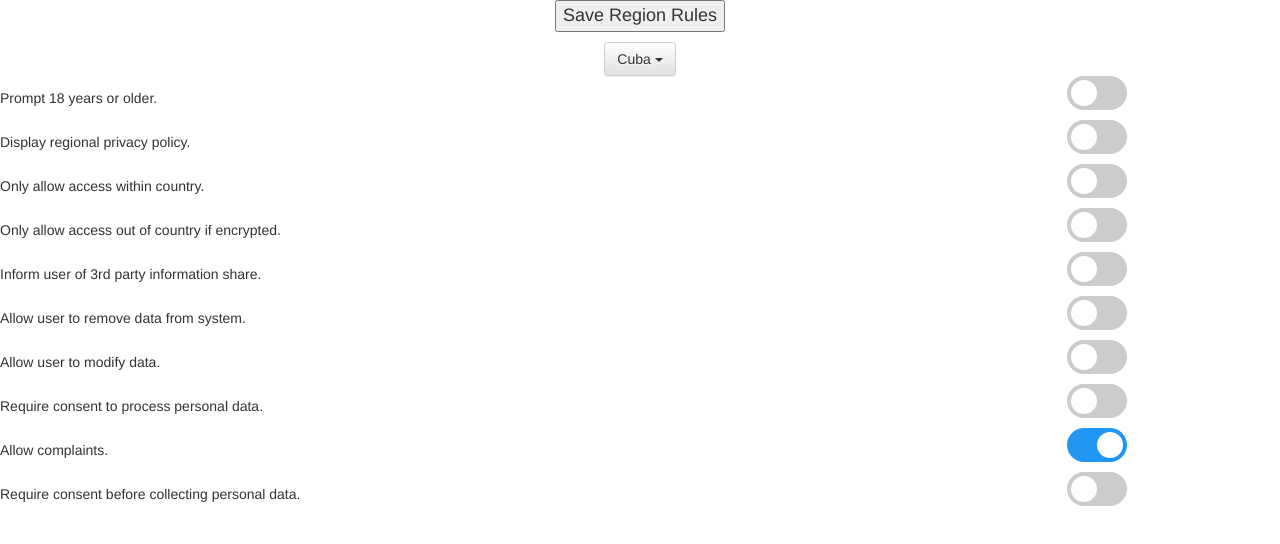
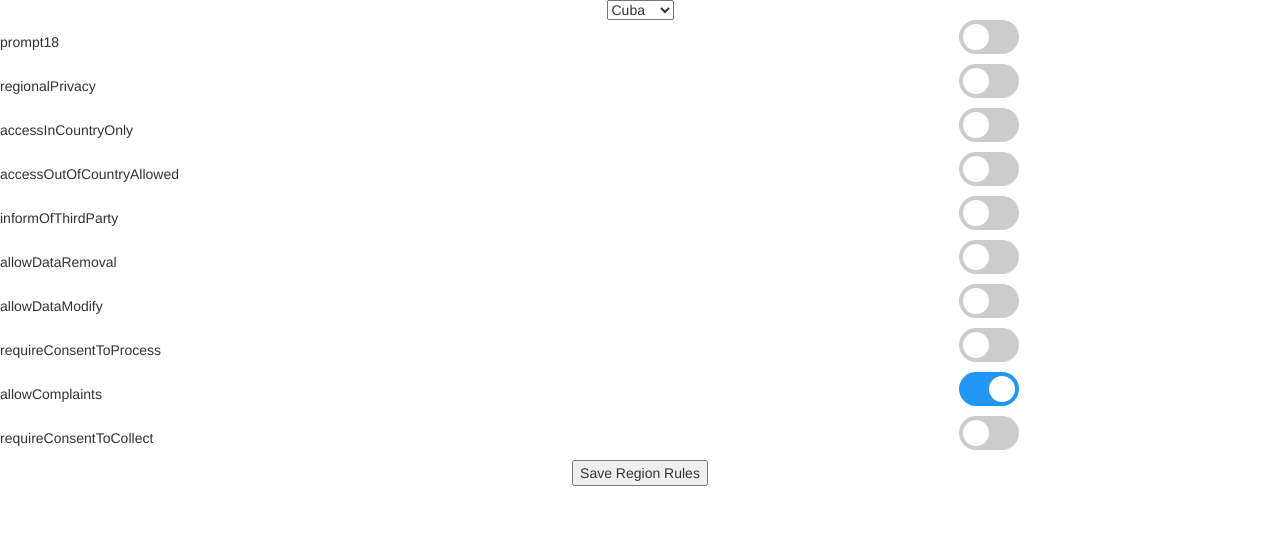
Before and after one commit to suni-masuno/t-wrecks, a React (Create React App) app: page / in a window 1280 px wide. Shown: the top 544 px of the page. Built offline with nearby package versions, Linux system fonts and the light colour scheme.

Commit message:
setup state and post to trike

```diff
--- a/src/App.js
+++ b/src/App.js
@@ -7,15 +7,9 @@ import EditRules from './containers/EditRules'
 import { Button } from 'react-bootstrap';
 
 class App extends Component {
-    handleClick = () => {
-        console.log("HELLO")
-    };
   render() {
     return (
       <div className="App">
-        <p className="App-intro">
-            <button onClick={this.handleClick}>Save Region Rules</button>
-        </p>
         <EditRules/>
       </div>
     );
--- a/src/components/RegionSelector.js
+++ b/src/components/RegionSelector.js
@@ -7,19 +7,30 @@ import { Button, ButtonGroup, DropdownButton, MenuItem } from 'react-bootstrap'
 import regions from '../data/regions'
 
 class RegionSelector extends Component{
+  constructor(props) {
+    super(props);
+    this.state = { };
+  }
+
+  onSelect = event => {
+    console.log(event);
+    this.setState((previousState) => ({
+      region: event.target.value
+    }))
+    console.log(this.state);
+  };
+
   render() {
 
     return (
       <div>
-        <ButtonGroup>
-          <DropdownButton title={this.props.region} id="bg-nested-dropdown">
+          <select onChange={this.onSelect} title='Regions' id="bg-nested-dropdown">
             {
-              regions.map((region) => {
-                return <MenuItem value={region}>{region}</MenuItem>
+              Object.keys(this.props.ruleSet).map((region) => {
+                return <option key={region} >{region}</option>
               })
             }
-          </DropdownButton>
-        </ButtonGroup>
+          </select>
       </div>
     )
   }
--- a/src/components/RuleSelector.js
+++ b/src/components/RuleSelector.js
@@ -3,9 +3,13 @@
  */
 
 import React, { Component } from 'react';
-import rules from '../data/rules'
+import questions from '../data/questions'
 
 class RuleSelector extends Component {
+    constructor(props) {
+        super(props);
+        this.state = { ruleSet:{Cuba:{allowComplaints:true}}};
+      }
 
   onSwitch = event => {
       console.log(event.target.id)
@@ -22,22 +26,34 @@ class RuleSelector extends Component {
       }
   };
 
+  handleClick = () => {
+    console.log(this.state.ruleSet)
+    fetch('https://localhost:3001/api/v1/ruleSet',
+        { method: 'POST', body: JSON.stringify(this.state.ruleSet), headers: {'Content-Type': "application/json"} },
+        )
+  };
+
   render() {
-    return <table className="switch-row">
+    return (
+    <div>
+        <table className="switch-row">
             {
-            rules.map(rule => {
+                Object.keys(questions).map(question => {
                     return <tr>
-                    <td>{rule}</td>
+                        <td>{question}</td>
                         <td>
                             <label className="switch">
-                            <input type="checkbox" id={rule} onChange={this.onSwitch} checked={this.isSelected(rule, this.props.rules)}/>
+                                <input type="checkbox" id={question} defaultChecked={this.state.ruleSet['Cuba'][question]}/>
                                 <span className="slider round"></span>
                             </label>
                         </td>
                     </tr>;
                 })
             }
-    </table>;
+        </table>
+        <button onClick={this.handleClick}>Save Region Rules</button>
+    </div>
+    )
   }
 }
 
--- a/src/containers/EditRules.js
+++ b/src/containers/EditRules.js
@@ -5,15 +5,15 @@ import RegionSelector from '../components/RegionSelector'
 class EditRules extends Component {
   constructor(props) {
     super(props);
-    this.state = { region: 'Cuba', rules: ['Allow complaints.'] };
+    this.state = { ruleSet:{Cuba:{allowComplaints:true}, Mexico:{regionalPrivacy: true}}};
   }
     render() {
         return (
             <div>
               <RegionSelector
-                region={this.state.region}/>
+                ruleSet={this.state.ruleSet}/>
               <RuleSelector
-                rules={this.state.rules}/>
+                ruleSet={this.state.ruleSet}/>
             </div>
         );
     }
--- /dev/null
+++ b/src/data/questions.js
@@ -0,0 +1,18 @@
+/**
+ * Created by LMH1201 on 9/29/17.
+ */
+
+var questions = {
+    prompt18: 'Prompt 18 years or older.',
+    regionalPrivacy: 'Display regional privacy policy.',
+    accessInCountryOnly: 'Only allow access within country.',
+    accessOutOfCountryAllowed: 'Only allow access out of country if encrypted.',
+    informOfThirdParty: 'Inform user of 3rd party information share.',
+    allowDataRemoval: 'Allow user to remove data from system.',
+    allowDataModify: 'Allow user to modify data.',
+    requireConsentToProcess: 'Require consent to process personal data.',
+    allowComplaints: 'Allow complaints.',
+    requireConsentToCollect: 'Require consent before collecting personal data.'
+};
+
+export default questions;
--- a/src/data/rules.js
+++ /dev/null
@@ -1,18 +0,0 @@
-/**
- * Created by LMH1201 on 9/29/17.
- */
-
-var rules = [
-    'Prompt 18 years or older.',
-    'Display regional privacy policy.',
-    'Only allow access within country.',
-    'Only allow access out of country if encrypted.',
-    'Inform user of 3rd party information share.',
-    'Allow user to remove data from system.',
-    'Allow user to modify data.',
-    'Require consent to process personal data.',
-    'Allow complaints.',
-    'Require consent before collecting personal data.'
-];
-
-export default rules;
```
Lines whose indentation alone changed are shown as unchanged.
